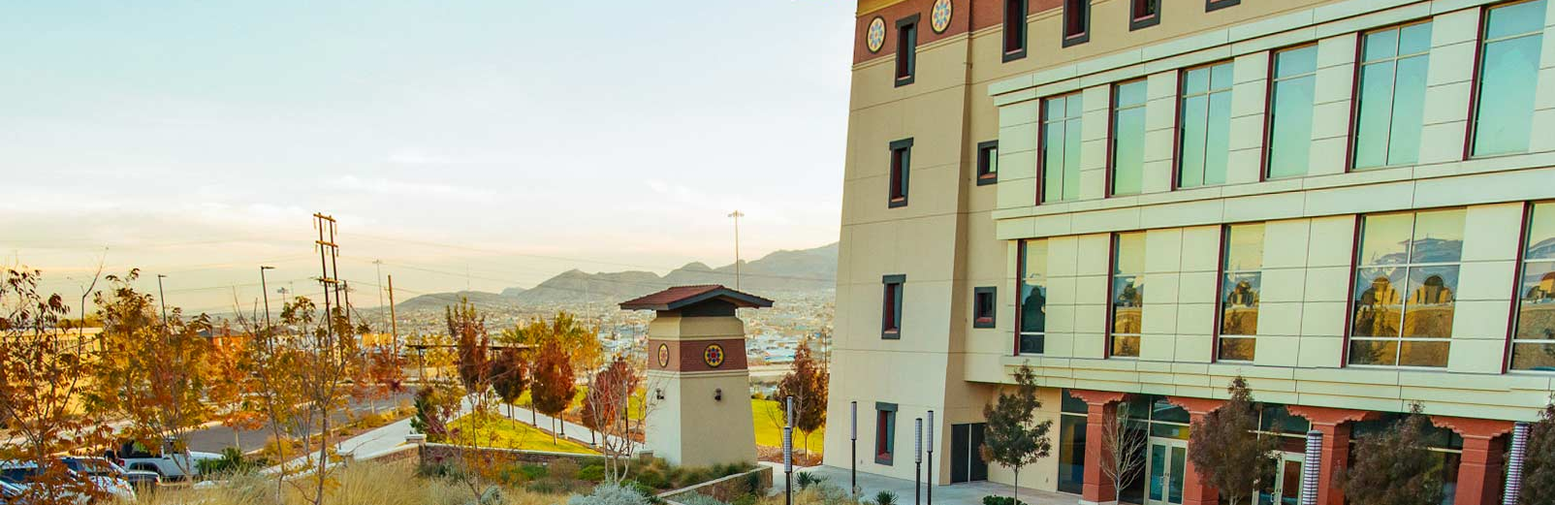
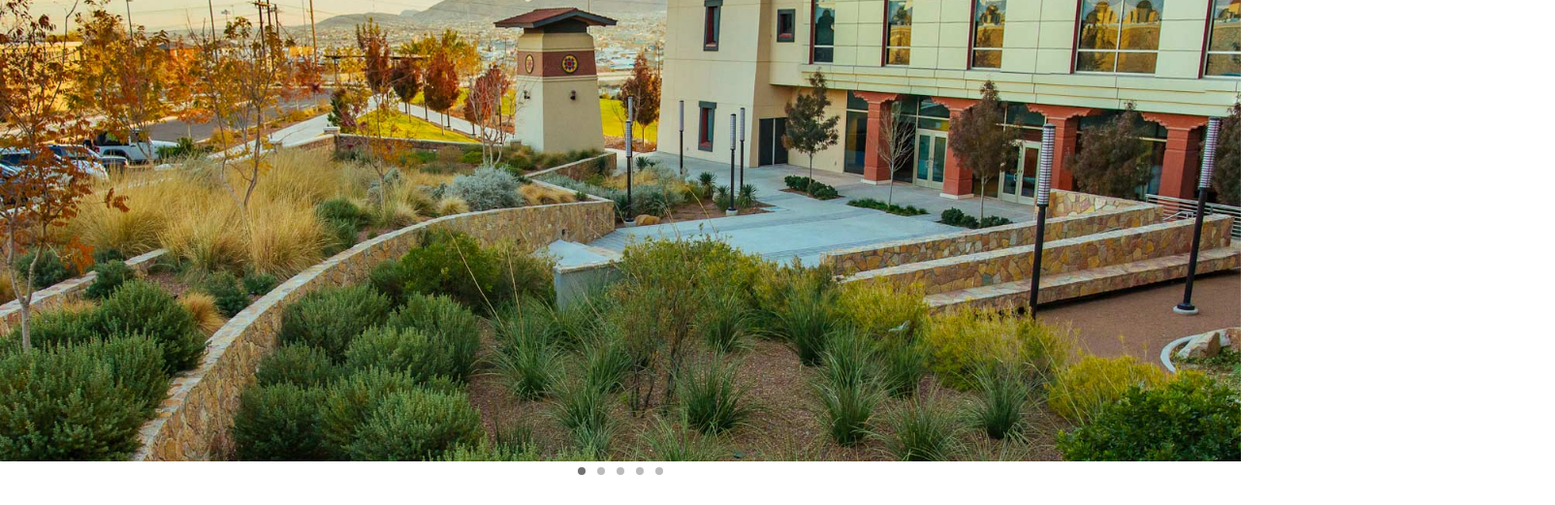
Before and after one commit to caseystell/greenway-studio, a plain HTML site: page index.html in a window 1280 px wide. Shown: the part 136-657 px from the top of the page at 97% size, 1604 px wide, since content can reach past the window. Drawn offline with Linux system fonts and the light colour scheme; a web font is replaced by a local one.

Commit message:
homepage css updates

```diff
--- a/css/style.css
+++ b/css/style.css
@@ -11,13 +11,17 @@ a, a:visited {
     color: #2C2C2C;
 }
 
+a:hover {
+    cursor: pointer;
+}
+
 ul {
     list-style: none;
 }
 
 .top-nav {
     overflow: hidden;
-    position: fixed;
+    position: relative;
     top: 0;
     display: flex;
     justify-content: space-around;
@@ -41,12 +45,55 @@ ul {
     width: auto;
 }
 
+.photo-slider {
+    height: 20rem;
+    position: relative;
+    margin: auto;
+}
+
+.home-page-slider-img {
+    width: 100%;
+    height: 30rem;
+    display: none;
+    object-fit: cover;
+}
+
+.dots {
+    text-align: center;
+}
+
+.dot {
+    cursor: pointer;
+    height: 0.5rem;
+    width: 0.5rem;
+    margin: 0 0.25rem;
+    background-color: #bbb;
+    border-radius: 50%;
+    display: inline-block;
+    transition: background-color 0.6s ease;
+}
+
+.active, .dot:hover {
+    background-color: #717171;
+}
+
+.fade {
+    animation-name: fade;
+    animation-duration: 1.5s;
+}
+
+@keyframes fade {
+    from {opacity: .4}
+    to {opacity: 1}
+}
+
 footer {
     display: flex;
     flex-direction: column;
     align-items: center;
     justify-content: center;
     margin-bottom: 1rem;
+    margin-top: 13rem;
 }
 
 footer > div {
--- a/index.html
+++ b/index.html
@@ -8,11 +8,12 @@
     <link rel="preconnect" href="https://fonts.gstatic.com" crossorigin>
     <link href="https://fonts.googleapis.com/css2?family=Hanuman:wght@100;300;400&display=swap" rel="stylesheet">
     <link rel="stylesheet" href="../css/style.css">
+    <script defer src="./js/main.js"></script>
 </head>
 <body>
     <header>
         <nav class="top-nav">
-            <a href="/index.html">
+            <a href="#home">
                 <img class="gs-logo" src="../assets/images/gs-logo.png" alt="Greenway Studio leaf logo" />
             </a>
             <ul class="nav-menu">
@@ -30,8 +31,21 @@
     </header>
     <main>
         <section class="photo-slider">
-            <img class="home-page-slider-imgs" src="../assets/images/gs-panoramic2.web2.jpg" alt="first project"/>
+            <img class="home-page-slider-img fade" src="./assets/images/gs-panoramic2.web2.jpg" alt=""/>
+            <img class="home-page-slider-img fade" src="./assets/images/gs-project-11-1-u3466-fr_1.jpg" alt=""/>
+            <img class="home-page-slider-img fade" src="./assets/images/gs-project-2-2.jpg" alt=""/>
+            <img class="home-page-slider-img fade" src="./assets/images/gs-project-5-5.jpg" alt=""/>
+            <img class="home-page-slider-img fade" src="./assets/images/gs-project-9-3-u3344-fr.jpg" alt=""/>
+
+            <div class="dots">
+                <span class="dot" onclick="currentSlide(1)"></span>
+                <span class="dot" onclick="currentSlide(2)"></span>
+                <span class="dot" onclick="currentSlide(3)"></span>
+                <span class="dot" onclick="currentSlide(4)"></span>
+                <span class="dot" onclick="currentSlide(5)"></span>
+            </div>
         </section>
+
     </main>
     <footer>
         <ul class="accred-list">
--- /dev/null
+++ b/js/main.js
@@ -0,0 +1,26 @@
+// controls photo slides on homepage
+
+let slideIndex = 0;
+showSlides();
+
+function currentSlide(n) {
+    showSlides(slideIndex = n);
+}
+
+function showSlides() {
+  let slides = document.getElementsByClassName("home-page-slider-img");
+  let dots = document.getElementsByClassName("dot");
+
+  for (let i = 0; i < slides.length; i++) {
+    slides[i].style.display = "none";
+  }
+  slideIndex++;
+  if (slideIndex > slides.length) {slideIndex = 1}
+
+  for (i = 0; i < dots.length; i++) {
+    dots[i].className = dots[i].className.replace(" active", "");
+  }
+  slides[slideIndex-1].style.display = "block";
+  dots[slideIndex-1].className += " active";
+  setTimeout(showSlides, 6000);
+}
```
Also changed, not shown: assets/images/gs-project-11-1-u3466-fr_1.jpg (added), assets/images/gs-project-2-2.jpg (added), assets/images/gs-project-5-5.jpg (added), assets/images/gs-project-9-3-u3344-fr.jpg (added).
